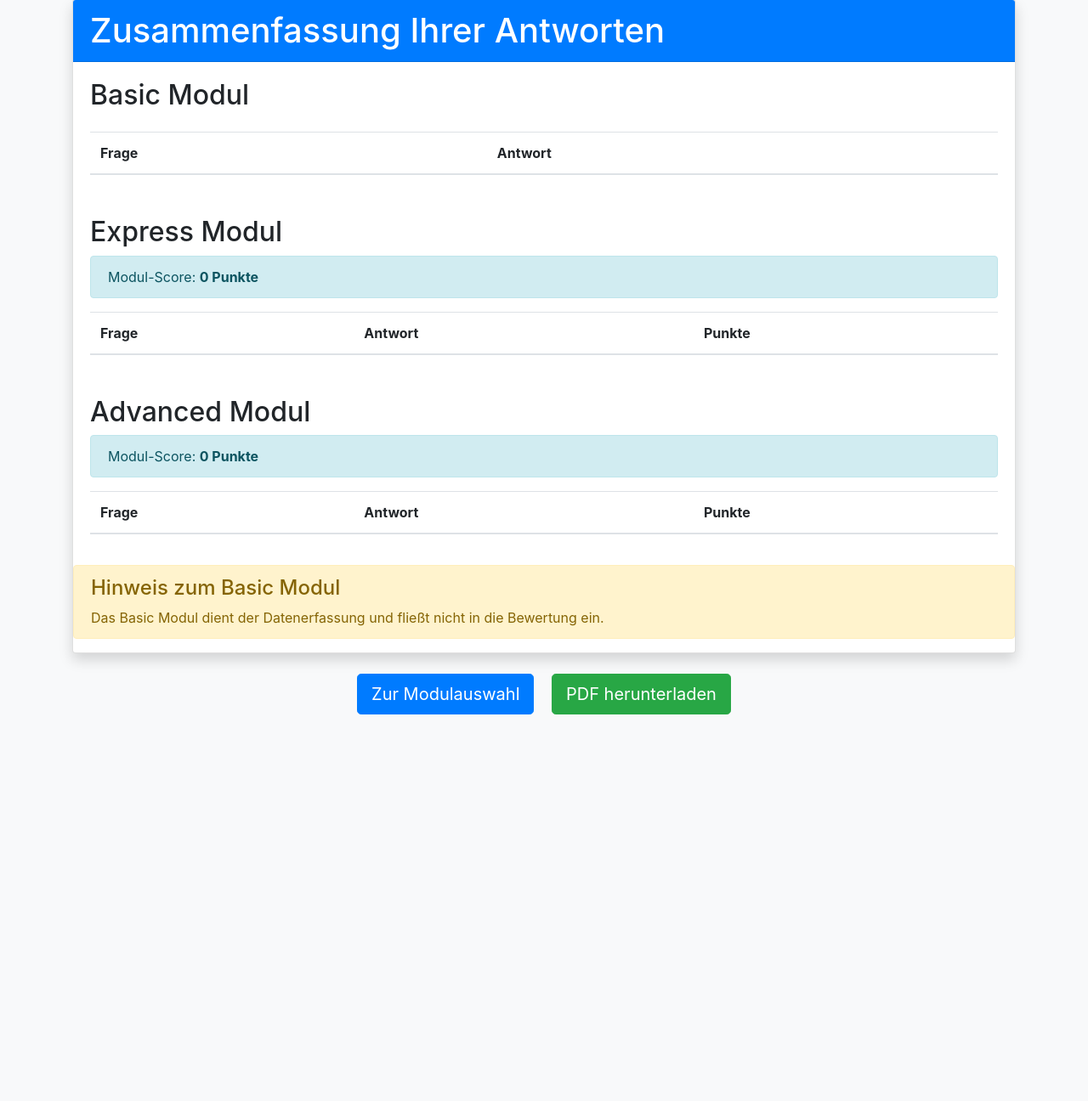
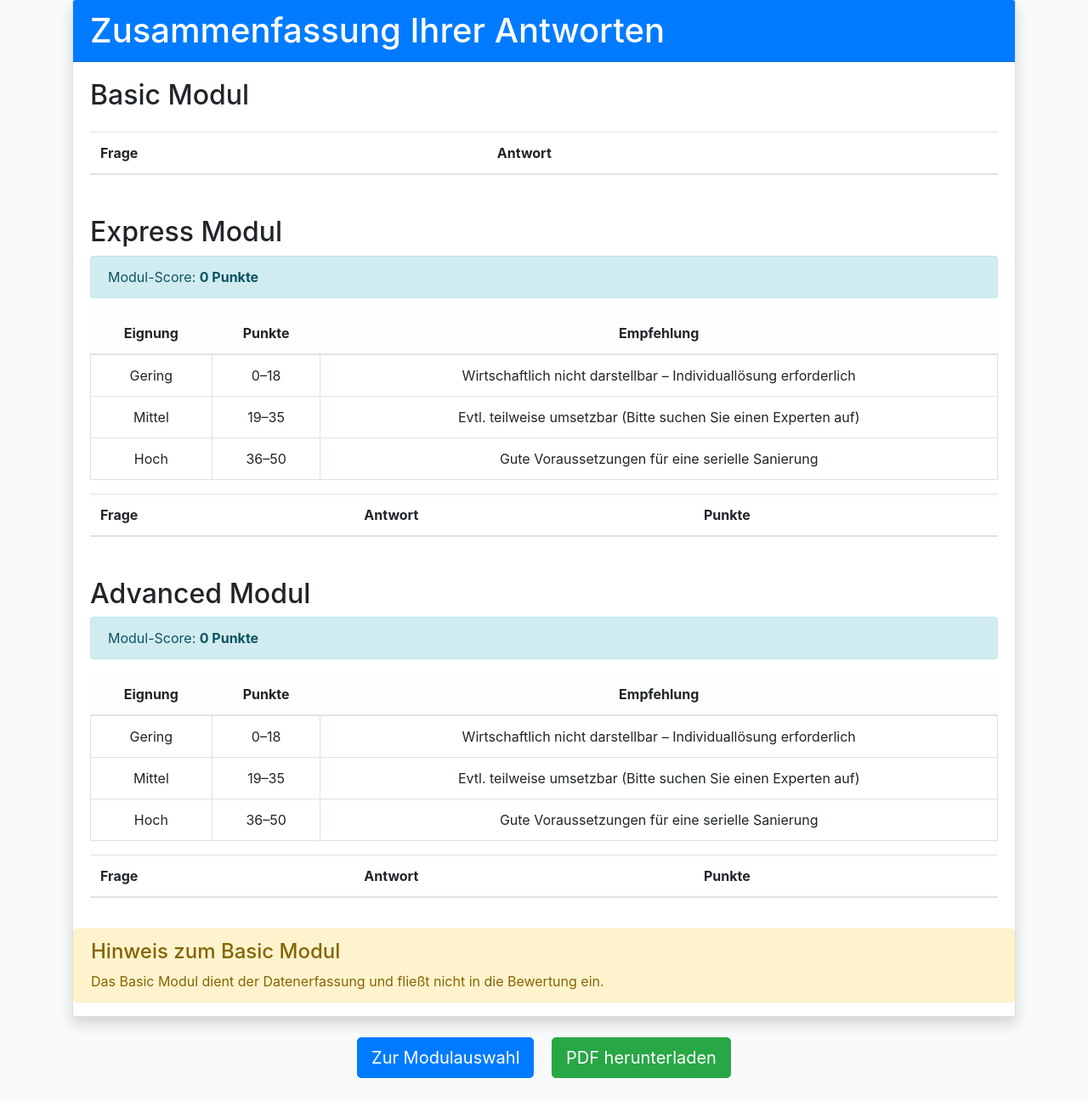
Before and after one commit to iGodmovement/BA, a Flask app: page /summary/ in a window 1280 px wide. Shown: the part 49-1345 px from the top of the page at 85% size. Before the commit the page ends 890 px from the top, so only its background shows below. Run offline with Flask 3, Linux system fonts and the light colour scheme; data comes from the database, SQL or seed files in the repository; lists and menus that the app fills with data are empty; some libraries are stand-ins or nearby versions.

Commit message:
Bewertungstabelle in der Summary

```diff
--- a/app.py
+++ b/app.py
@@ -44,15 +44,16 @@ def get_questions(module):
         abort(404, description="Keine Fragen für dieses Modul gefunden")
     return questions
 
-def calculate_module_score(answers, module):  # Modul-Parameter hinzufügen
+def calculate_module_score(answers, module):
     if module == 'Basic':
         return 0  # Basic-Modul gibt immer 0 Punkte
+    if not answers:  # Falls answers leer/undefined
+        return 0
     module_score = 0
     for question_id, answer in answers.items():
         if isinstance(answer, dict) and answer.get('score') is not None:
             module_score += answer['score']
     return module_score
-
 
 
 def resize_image(image_path, size=(300, 300)):
@@ -113,43 +114,43 @@ def basic_quiz():
 def choose_module():
     if request.method == 'POST':
         selected_module = request.form.get('module')
-
-        # Session-Daten für das Modul zurücksetzen
-        session.pop(f'{selected_module.lower()}_answers', None)
+        # Nur spezifische Keys zurücksetzen:
+        session.pop('answers', None)
         session.pop('question_index', None)
-        session.pop('answers', None)
-
+        session['module'] = selected_module
         return redirect(url_for('quiz', module=selected_module))
     return render_template('choose_module.html')
 
 @app.route('/quiz/<module>', methods=['GET', 'POST'])
 def quiz(module):
+    # Fragen laden und Session initialisieren
     questions = get_questions(module)
-    total_questions = len(questions)
+    total_questions = len(questions)  # Wichtig: Vor allen Verwendungen definieren
 
-    # Session-Initialisierung mit Default-Werten
-    if 'question_index' not in session or session.get('module') != module:
+    # Session mit Default-Werten initialisieren
+    session.setdefault('answers', {})
+    session.setdefault('question_index', 0)
+
+    # Zurücksetzen bei Modulwechsel
+    if session.get('module') != module:
         session['question_index'] = 0
         session['answers'] = {}
         session['module'] = module
 
-    question_index = session.get('question_index', 0)
-    question = None  # Initialisierung hinzugefügt
+    question_index = session['question_index']
 
     if request.method == 'POST':
-        if not questions or question_index >= total_questions:
-            return redirect(url_for('summary'))
-
         try:
             question = questions[question_index]
         except IndexError:
             return redirect(url_for('summary'))
 
-        # Antwortverarbeitung (existierender Code)
+        # Antwortverarbeitung
         answer_data = {}
         if question.answers:
             answer_id = request.form.get('answer')
             answer = Answer.query.get(answer_id)
+
             # Bildfrage-Spezialbehandlung
             if "Welche Form oder Kontur gleicht dein Gebäude am ehesten?" in question.text:
                 bild_nummer = answer.text.split()[-1]
@@ -158,22 +159,22 @@ def quiz(module):
                 answer_data['text'] = answer.text
             answer_data['score'] = answer.score
         else:
-            answer_data['text'] = request.form.get('free_text')
+            answer_data['text'] = request.form.get('free_text', '')
             answer_data['score'] = None
 
+        # Session aktualisieren
         session['answers'][str(question.id)] = answer_data
         session['question_index'] += 1
+        session.modified = True
 
+        # Weiterleitung nach letzter Frage
         if session['question_index'] >= total_questions:
             session[f'{module.lower()}_answers'] = session['answers']
             return redirect(url_for('summary'))
 
         return redirect(url_for('quiz', module=module))
 
-    # GET-Request Handling mit Fehlerprüfung
-    if not questions:
-        abort(404, description="Keine Fragen für dieses Modul gefunden")
-
+    # GET-Request Handling
     try:
         question = questions[question_index]
     except IndexError:
@@ -201,12 +202,13 @@ def upload_image():
 
 @app.route('/summary/')
 def summary():
-    basic_answers = session.get('basic_answers', {})
+    basic_answers = session.get('basic_answers', {})  # Korrekte Variable
     express_answers = session.get('express_answers', {})
     advanced_answers = session.get('advanced_answers', {})
 
+
     module_scores = {
-        'Basic': calculate_module_score(basic_answers, 'Basic'),  # Mit Modulnamen
+        'Basic': calculate_module_score(basic_answers, 'Basic'),
         'Express': calculate_module_score(express_answers, 'Express'),
         'Advanced': calculate_module_score(advanced_answers, 'Advanced')
     }
--- a/templates/summary.html
+++ b/templates/summary.html
@@ -50,6 +50,34 @@
                     Modul-Score: <strong>{{ module_scores[module] }} Punkte</strong>
                 </div>
 
+                <!-- Tabelle zur Bewertung der Scores -->
+<table class="table table-bordered text-center">
+    <thead class="table-light">
+        <tr>
+            <th>Eignung</th>
+            <th>Punkte</th>
+            <th>Empfehlung</th>
+        </tr>
+    </thead>
+    <tbody>
+        <tr>
+            <td>Gering</td>
+            <td>0–18</td>
+            <td>Wirtschaftlich nicht darstellbar – Individuallösung erforderlich</td>
+        </tr>
+        <tr>
+            <td>Mittel</td>
+            <td>19–35</td>
+            <td>Evtl. teilweise umsetzbar (Bitte suchen Sie einen Experten auf)</td>
+        </tr>
+        <tr>
+            <td>Hoch</td>
+            <td>36–50</td>
+            <td>Gute Voraussetzungen für eine serielle Sanierung</td>
+        </tr>
+    </tbody>
+</table>
+
                 <table class="table table-striped">
                     <thead>
                     <tr>
@@ -70,6 +98,8 @@
                 </table>
                 {% endfor %}
             </div>
+
+
             <!-- Basic Modul Hinweis -->
 <div class="alert alert-warning">
     <h4 class="alert-heading">Hinweis zum Basic Modul</h4>
```
